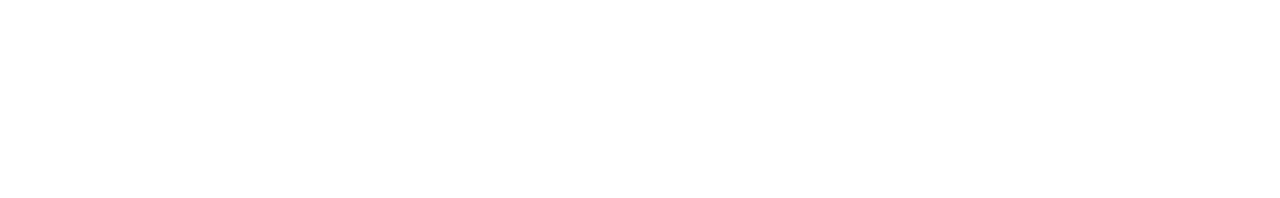
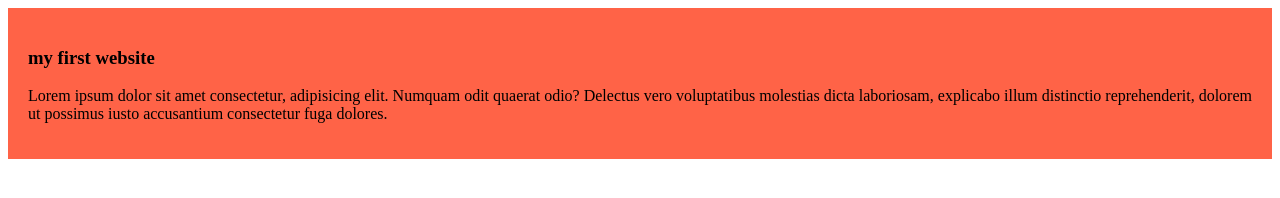
Before and after one commit to Emon122181/my-simply-website, a plain HTML site: page index.html in a window 1280 px wide. Drawn offline with Linux system fonts and the light colour scheme.

Commit message:
added the first blog

```diff
--- a/index.html
+++ b/index.html
@@ -4,8 +4,13 @@
     <meta charset="UTF-8">
     <meta name="viewport" content="width=device-width, initial-scale=1.0">
     <title>My simple website</title>
+    <link rel="stylesheet" href="styles/blog.css">
 </head>
 <body>
+    <div>
+        <h3>my first website</h3>
+        <p>Lorem ipsum dolor sit amet consectetur, adipisicing elit. Numquam odit quaerat odio? Delectus vero voluptatibus molestias dicta laboriosam, explicabo illum distinctio reprehenderit, dolorem ut possimus iusto accusantium consectetur fuga dolores.</p>
+    </div>
 
 </body>
 </html>
--- /dev/null
+++ b/styles/blog.css
@@ -0,0 +1,5 @@
+div{
+    background-color: tomato;
+    padding: 20px;
+    margin-top: auto;
+}
```
